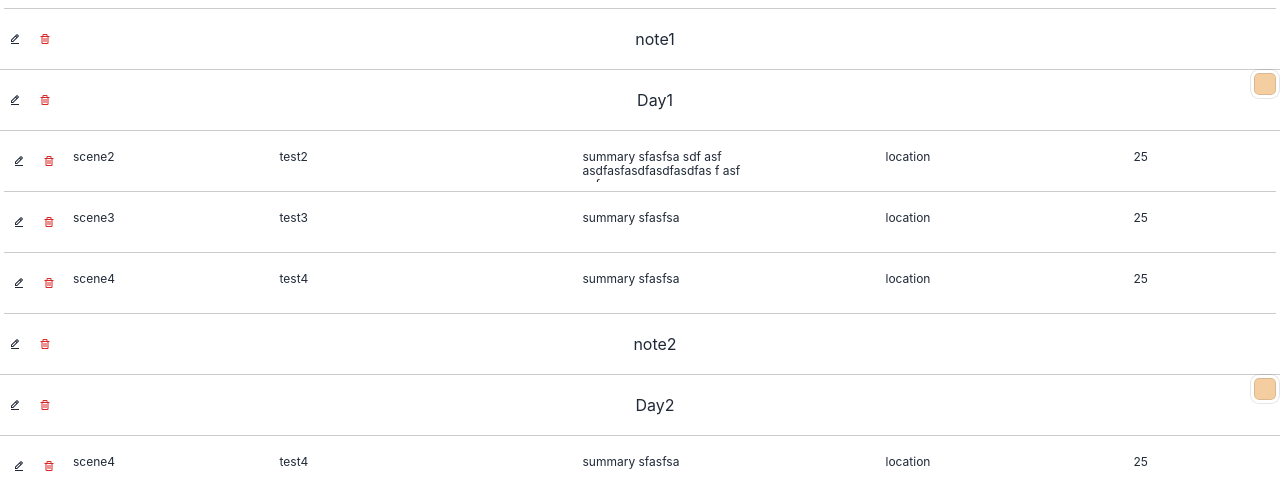
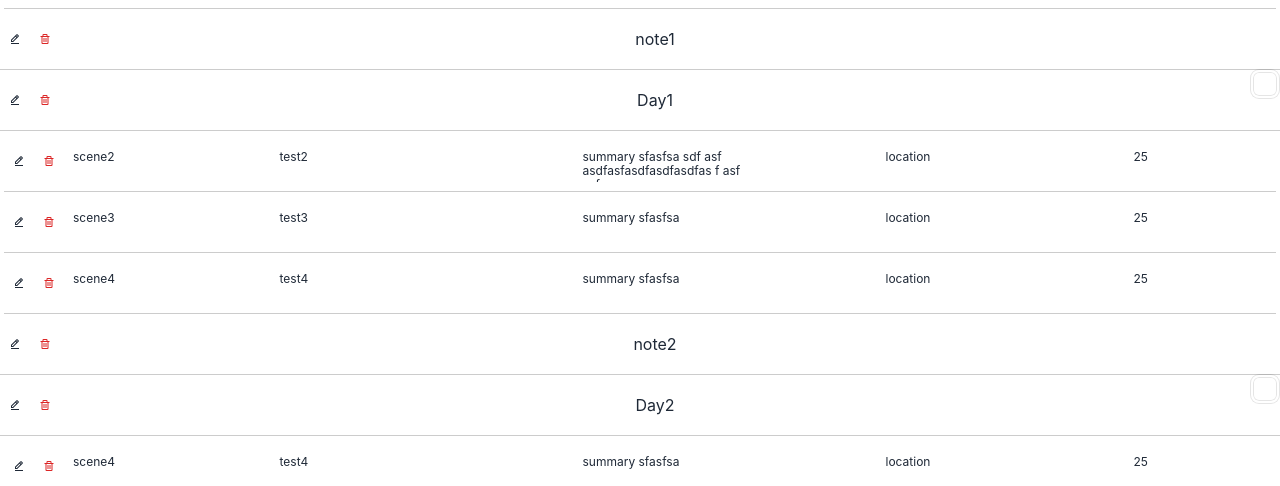
Before and after one commit to abdullah-manafikhi/movie, a Next.js app: page /output in a window 1280 px wide. Shown: the part 289-775 px from the top of the page. Built offline with nearby package versions, Linux system fonts and the light colour scheme.

Commit message:
coloring feature is done

```diff
--- a/assets/data.js
+++ b/assets/data.js
@@ -1,6 +1,6 @@
 export const initialLines = [
     {
-        id: 1,
+        id: "1",
         scene: "scene1",
         camera: "test1",
         summary: "summary sfasfsa ",
@@ -8,15 +8,15 @@ export const initialLines = [
         page_length: 25,
     },
     {
-        id:20,
+        id: "2",
         note: "note1"
     },
     {
-        id:10,
+        id: "3",
         day: "Day1"
     },
     {
-        id: 2,
+        id: "4",
         scene: "scene2",
         camera: "test2",
         summary: "summary sfasfsa sdf asf asdfasfasdfasdfasdfas f asf saf ",
@@ -24,7 +24,7 @@ export const initialLines = [
         page_length: 25,
     },
     {
-        id: 3,
+        id: "5",
         scene: "scene3",
         camera: "test3",
         summary: "summary sfasfsa ",
@@ -32,7 +32,7 @@ export const initialLines = [
         page_length: 25,
     },
     {
-        id: 4,
+        id: "6",
         scene: "scene4",
         camera: "test4",
         summary: "summary sfasfsa ",
@@ -40,15 +40,15 @@ export const initialLines = [
         page_length: 25,
     },
     {
-        id:21,
+        id: "7",
         note: "note2"
     },
     {
-        id:11,
+        id: "8",
         day: "Day2"
     },
     {
-        id: 5,
+        id: "9",
         scene: "scene4",
         camera: "test4",
         summary: "summary sfasfsa ",
@@ -56,7 +56,7 @@ export const initialLines = [
         page_length: 25,
     },
     {
-        id: 6,
+        id: "10",
         scene: "scene4",
         camera: "test4",
         summary: "summary sfasfsa ",
@@ -64,15 +64,15 @@ export const initialLines = [
         page_length: 25,
     },
     {
-        id:22,
+        id: "11",
         note: "note3"
     },
     {
-        id:12,
+        id: "12",
         day: "Day3"
     },
     {
-        id: 7,
+        id: "13",
         scene: "scene4",
         camera: "test4",
         summary: "summary sfasfsa saf asfwef asdf asfasesdfafsd asdf asdfa sd ",
@@ -80,7 +80,7 @@ export const initialLines = [
         page_length: 25,
     },
     {
-        id: 8,
+        id: "14",
         scene: "scene4",
         camera: "test4",
         summary: "summary sfasfsa ",
--- a/components/DndUI.jsx
+++ b/components/DndUI.jsx
@@ -12,40 +12,35 @@ function DndUI() {
     // This state is for storeing the data
     const [items, setItems] = useState(initialLines);
 
-    const [activeId, setActiveId] = useState(null);
+    // cursor state is for changing the cursor when dragging
+    const { setCursor, daysMap, setDaysMap } = useContext(TableContext);
+    // const [activeId, setActiveId] = useState(null);
 
-    // This state is for changing the cursor from grab to grabbing whe the drag starts and ends
-    const { setCursor, setDaysMap, setColors } = useContext(TableContext);
-
-    // console.log(randomColor({ luminosity: 'light', count: items.length }))
-
-    const randClr = () => {
-        setColors(randomColor({ luminosity: 'light', count: 27 }))
-    }
-
-    useMemo(() => randClr(), [])
 
     useEffect(() => {
-        globalThis.days = []
+        // initializing global variable "days"
+        globalThis.days = {
+            colors: {},
+            data: []
+        }
         items.forEach((item, index) => {
+            // This condition is for checking if the item is a day item
             if (Object.hasOwn(item, "day")) {
-               days.push({ ...item, index: index })
+                (days.data).push({ ...item, index: index })
+                // This condition is to check if the user had changed a day color
+                if (localStorage.getItem("colors") && (JSON.parse(localStorage.getItem("colors")))[index] !== "white") {
+                    days.colors = { ...days.colors, [item.id]: (JSON.parse(localStorage.getItem("colors")))[item.id] }
+                }
+                else {
+                    days.colors = { ...days.colors, [item.id]: "white" }
+                }
             }
         })
+        // We are stringifying days object because we cannot save object in localStorge
+        localStorage.setItem("colors", JSON.stringify(days.colors))
         setDaysMap(days)
-        console.log(days)
     }, [items])
 
-    // const test = () => {
-    //     globalThis.daysMap = new Map()
-    //     items.forEach((item, index) => {
-    //         if (item.day) {
-    //             daysMap.set(`${index}`, { ...item, color: randClr[index] })
-    //         }
-    //     })
-    //     console.log(daysMap)
-    //     setDaysMap(daysMap)
-    // }
 
     const sensors = useSensors(
         useSensor(MouseSensor, {
@@ -55,7 +50,7 @@ function DndUI() {
         }),
         useSensor(TouchSensor, {
             activationConstraint: {
-                delay: 100,
+                delay: 300,
                 tolerance: 1,
             },
         }),
@@ -122,6 +117,16 @@ function DndUI() {
     )
 }
 
+// Generating random colors functionality
+
+// console.log(randomColor({ luminosity: 'light', count: items.length }))
+
+// const randClr = () => {
+//     setColors(randomColor({ luminosity: 'light', count: items.length }))
+// }
+
+
+// useMemo(() => randClr(), [items])
 
 
 export default DndUI
--- a/components/PopOver.jsx
+++ b/components/PopOver.jsx
@@ -2,6 +2,7 @@ import React, { useCallback, useRef, useState } from "react";
 import { HexColorPicker } from "react-colorful";
 
 import useClickOutside from "./useClickOutside";
+import {BiColorFill} from 'react-icons/bi';
 
 export const PopOver = ({ color, onChange }) => {
   const popover = useRef();
@@ -16,7 +17,9 @@ export const PopOver = ({ color, onChange }) => {
         className="swatch"
         style={{ backgroundColor: color }}
         onClick={() => toggle(true)}
-      />
+      >
+        <BiColorFill className='text-xl' />
+      </div>
 
       {isOpen && (
         <div className="popover" ref={popover}>
--- a/components/SortableItem.jsx
+++ b/components/SortableItem.jsx
@@ -1,10 +1,9 @@
-import { useState, useRef } from 'react';
+import { useState, useRef, useEffect } from 'react';
 import { useContext } from "react";
 import { useSortable } from '@dnd-kit/sortable';
 import { CSS } from '@dnd-kit/utilities';
 import { BiTrash, BiEditAlt } from 'react-icons/bi'
 import TableContext from './context/TableContext.js';
-import dynamic from 'next/dynamic'
 import { PopOver } from '../components/PopOver'
 
 
@@ -13,17 +12,13 @@ function SortableItem(props) {
     const [formData, setFormData] = useState(props.line)
 
     const [inputDisabled, setInputDisabled] = useState(true)
-    // This is for the selected color
-    const [color, setColor] = useState("#f4cda1");
+
+    const [style3, setStyle3] = useState({ backgroundColor: "" })
 
     // getting the table from the context
-    const { cursor, daysMap } = useContext(TableContext)
+    const { cursor, daysMap, setDaysMap } = useContext(TableContext)
     // This for focusing on the scene input when updateing start
     const firstInputRef = useRef()
-
-    // const { HexXolorPicker } = dynamic(() => import("react-colorful"), {
-    //     ssr: false,
-    // })
 
     const { attributes, listeners, setNodeRef, transform, transition, } = useSortable({
         id: props.id, transition: {
@@ -60,45 +55,55 @@ function SortableItem(props) {
         trgt.style.height = trgt.scrollHeight + "px";
     }
 
-    // day row starts
-
-    // const test = () => {
-    //     let l = 0;
-    //     let r = daysMap.length
-    //     while(l+1 < r){
-
-    //         let mid = Math.floor((l+r)/2)
-    //         if(mid >= props.index){
-    //             r=mid
-    //         }
-    //         else{
-    //             l=mid
-    //         }
-    //     }
-    //     console.log(l,r)
-    // }
+    useEffect(() => {
+        if (daysMap !== null) {
+            const LsColors = JSON.parse(localStorage.getItem("colors"))
+            for (let i = 0; i < daysMap.data.length; ++i) {
+                if (props.index <= daysMap.data[i].index) {
+                    setStyle3(prevState => (
+                        {
+                            ...prevState,
+                            backgroundColor: daysMap.colors[daysMap.data[i].id] === "white" ? LsColors[daysMap.data[i].id] : daysMap.colors[daysMap.data[i].id]
+                        }
+                    ))
+                    break;
+                }
+            }
+            if (Object.hasOwn(formData, "day")) {
+                setStyle3(prevState => (
+                    {
+                        ...prevState,
+                        backgroundColor: daysMap.colors[formData.id] === "white" ? LsColors[formData.id] : daysMap.colors[formData.id]
+                    }
+                ))
+            }
+        }
+    }, [daysMap])
 
 
+    const onChangeColor = (clr) => {
+        console.log(props.id, clr)
+        setDaysMap(prevState => {
+            localStorage.setItem("colors", JSON.stringify({ ...prevState.colors, [formData.id]: clr }))
+            return {
+                data: prevState.data,
+                colors: { ...prevState.colors, [formData.id]: clr }
+            }
+        })
+    }
 
-    // test()
-    const style2 = {}
-
-    // console.log(props.index, daysMap)
 
     if (daysMap === null) {
         return (<h2>Loading...</h2>)
+    }
 
-
-    }
-    // note row ends
-    // scene row starts
     else {
-
+        // ========== DAYS LINES ===========
         if (props.line.day) {
             return (
                 <div>
                     <div ref={setNodeRef} style={style}  {...attributes} {...listeners}>
-                        <div title="Hold to Drag!" style={style2} className={`row-grid-day touch-manipulation z-1 ${cursor} `}>
+                        <div title="Hold to Drag!" style={style3} className={`row-grid-day touch-manipulation z-1 ${cursor} `}>
                             <span className='w-full m-auto flex justify-evenly'>
                                 <button className='z-50 btn btn-xs btn-ghost' onClick={(e) => onEditClick(e)}><BiEditAlt /></button>
                                 <label className='z-50 btn btn-xs btn-ghost text-red-600' htmlFor="my-modal-3" onClick={() => console.log("dleete")}><BiTrash /></label>
@@ -106,7 +111,7 @@ function SortableItem(props) {
                             <span className='my-auto'>
                                 {formData.day}
                             </span>
-                            <PopOver color={color} onChange={setColor} />
+                            <PopOver color={daysMap.colors[formData.id]} onChange={onChangeColor} />
                         </div>
                         <div className="w-full flex flex-auto justify-end">
                             <button className={`${inputDisabled ? "hidden" : ""} btn btn-ghost w-auto`}>submit</button>
@@ -126,10 +131,11 @@ function SortableItem(props) {
                 </div>
             )
         }
+        // ========== NOTES LINES ===========
         else if (props.line.note) {
             return (
                 <div ref={setNodeRef} style={style}  {...attributes} {...listeners}>
-                    <div title="Hold to Drag!" className={`row-grid-day touch-manipulation z-1 ${cursor}`}>
+                    <div title="Hold to Drag!" style={style3} className={`row-grid-day touch-manipulation z-1 ${cursor}`}>
                         <span className='w-full m-auto flex justify-evenly'>
                             <button className='z-50 btn btn-xs btn-ghost' onClick={(e) => onEditClick(e)}><BiEditAlt /></button>
                             <label className='z-50 btn btn-xs btn-ghost text-red-600' htmlFor="my-modal-3" onClick={() => console.log("dleete")}><BiTrash /></label>
@@ -155,10 +161,11 @@ function SortableItem(props) {
                 </div>
             )
         }
+        // =========== SCENE LINES ===========
         else {
             return (
                 <div ref={setNodeRef} style={style}  {...attributes} {...listeners}>
-                    <div title="Hold to Drag!" className={`row-grid touch-manipulation z-1 ${cursor}`}>
+                    <div title="Hold to Drag!" style={style3} className={`row-grid touch-manipulation z-1 ${cursor}`}>
                         <span className='w-full m-auto flex justify-evenly'>
                             <button className='z-50 btn btn-xs btn-ghost' onClick={(e) => onEditClick(e)}><BiEditAlt /></button>
                             <label className='z-50 btn btn-xs btn-ghost text-red-600' htmlFor="my-modal-3" onClick={() => console.log("dleete")}><BiTrash /></label>
--- a/components/context/TableContext.js.jsx
+++ b/components/context/TableContext.js.jsx
@@ -5,7 +5,7 @@ const TableContext = createContext()
 export const TableProvider = ({children}) => {
 
     const [cursor, setCursor] = useState("cursor-grab");
-    const [daysMap, setDaysMap] = useState([])
+    const [daysMap, setDaysMap] = useState(null)
     const [colors, setColors] = useState([])
 
     return(
--- a/styles/globals.css
+++ b/styles/globals.css
@@ -164,16 +164,19 @@ body {
 .swatch {
   width: 28px;
   height: 28px;
+  padding: 2px;
   border-radius: 8px;
-  border: 3px solid #fff;
+  border: 2px solid #fff;
   box-shadow: 0 0 0 1px rgba(0, 0, 0, 0.1), inset 0 0 0 1px rgba(0, 0, 0, 0.1);
+  color: white;
   cursor: pointer;
 }
 
 .popover {
   position: absolute;
-  top: calc(100% + 2px);
+  top: calc(100% - 24px);
   left: -11rem;
+  z-index: +10;
   border-radius: 9px;
   box-shadow: 0 6px 12px rgba(0, 0, 0, 0.15);
 }
```
